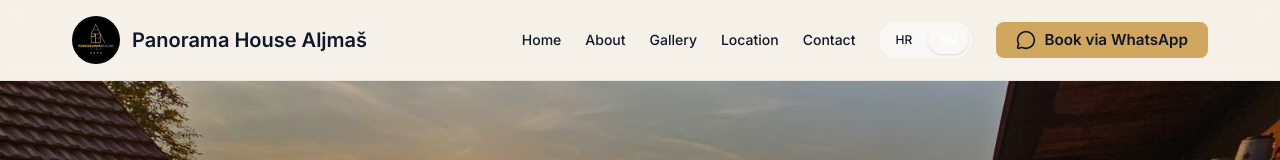
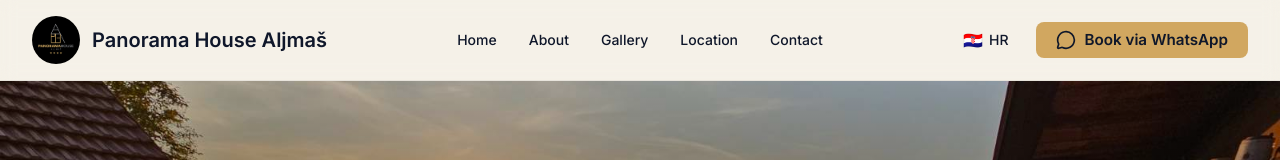
Before and after one commit to iamelmirr/panorama-house-aljmas, a Next.js app: page / in a window 1280 px wide. Shown: the top 160 px of the page. Built offline with nearby package versions, Linux system fonts and the light colour scheme.

Commit message:
Refactor Header and LanguageSwitcher components for improved layout and functionality; update Croatian translation for subtitle in hero section

```diff
--- a/components/Header.tsx
+++ b/components/Header.tsx
@@ -23,10 +23,11 @@ export function Header() {
 
   return (
     <header className="sticky top-0 z-40 border-b border-black/5 bg-brand-sand/90 backdrop-blur">
-      <div className="container-grid flex h-16 items-center justify-between gap-3 sm:h-20">
+      <div className="mx-auto flex h-16 max-w-screen-xl items-center justify-between px-4 sm:h-20 sm:px-6 lg:px-8">
+        {/* Logo - Fixed left */}
         <Link
           href="/"
-          className="flex items-center gap-3"
+          className="flex items-center gap-3 flex-shrink-0"
         >
           <Image
             src="/logo.png"
@@ -41,7 +42,8 @@ export function Header() {
           </span>
         </Link>
 
-        <nav className="hidden items-center gap-6 text-sm font-medium md:flex">
+        {/* Centered Navigation - Desktop */}
+        <nav className="hidden absolute left-1/2 -translate-x-1/2 items-center gap-8 text-sm font-medium lg:flex">
           {NAV_LINKS.map(({ href, label }) => (
             <Link
               key={href}
@@ -51,11 +53,16 @@ export function Header() {
               {label}
             </Link>
           ))}
+        </nav>
+
+        {/* Right side - Language switcher + WhatsApp */}
+        <div className="hidden items-center gap-4 lg:flex flex-shrink-0">
           <LanguageSwitcher />
           <WhatsAppCTA label={t.nav.whatsapp} />
-        </nav>
+        </div>
 
-        <div className="flex items-center gap-3 md:hidden">
+        {/* Mobile - Language switcher + Menu */}
+        <div className="flex items-center gap-3 lg:hidden">
           <LanguageSwitcher />
           <button
             type="button"
--- a/components/LanguageSwitcher.tsx
+++ b/components/LanguageSwitcher.tsx
@@ -1,43 +1,24 @@
 "use client";
 
 import { useLocale } from "@/lib/i18n/LocaleProvider";
-import type { Locale } from "@/lib/i18n/locales";
 
 export function LanguageSwitcher() {
   const { locale, setLocale } = useLocale();
 
-  const handleSwitch = (newLocale: Locale) => {
-    if (newLocale !== locale) {
-      setLocale(newLocale);
-    }
+  const switchLanguage = () => {
+    setLocale(locale === "hr" ? "en" : "hr");
   };
 
   return (
-    <div className="flex items-center gap-1 rounded-full bg-white/50 p-1">
-      <button
-        type="button"
-        onClick={() => handleSwitch("hr")}
-        className={`rounded-full px-3 py-1.5 text-xs font-medium transition ${
-          locale === "hr"
-            ? "bg-brand-gold text-white shadow-sm"
-            : "text-brand-slate hover:bg-white/70"
-        }`}
-        aria-label="Switch to Croatian"
-      >
-        HR
-      </button>
-      <button
-        type="button"
-        onClick={() => handleSwitch("en")}
-        className={`rounded-full px-3 py-1.5 text-xs font-medium transition ${
-          locale === "en"
-            ? "bg-brand-gold text-white shadow-sm"
-            : "text-brand-slate hover:bg-white/70"
-        }`}
-        aria-label="Switch to English"
-      >
-        EN
-      </button>
-    </div>
+    <button
+      type="button"
+      onClick={switchLanguage}
+      className="flex items-center gap-1.5 rounded-lg px-3 py-2 text-sm font-medium text-brand-slate transition-all duration-200 hover:bg-white/60 hover:text-brand-forest"
+      aria-label={locale === "hr" ? "Switch to English" : "Prebaci na Hrvatski"}
+      title={locale === "hr" ? "Switch to English" : "Prebaci na Hrvatski"}
+    >
+      <span className="text-base leading-none">{locale === "hr" ? "🇬🇧" : "🇭🇷"}</span>
+      <span>{locale === "hr" ? "EN" : "HR"}</span>
+    </button>
   );
 }
--- a/lib/i18n/translations/hr.json
+++ b/lib/i18n/translations/hr.json
@@ -14,7 +14,7 @@
   "hero": {
     "label": "Seoski turizam • Aljmaš",
     "title": "Vaš bijeg u prirodu uz obalu Dunava",
-    "subtitle": "Otkrijte mir i udobnost našeg luksuznošog doma sa bazenom, saunom i pogledom koji oduzima dah.",
+    "subtitle": "Otkrijte mir i udobnost našeg luksuznog doma sa bazenom, saunom i pogledom koji oduzima dah.",
     "cta": {
       "primary": "Pogledaj dostupnost",
       "secondary": "Rezerviraj sada"
```
